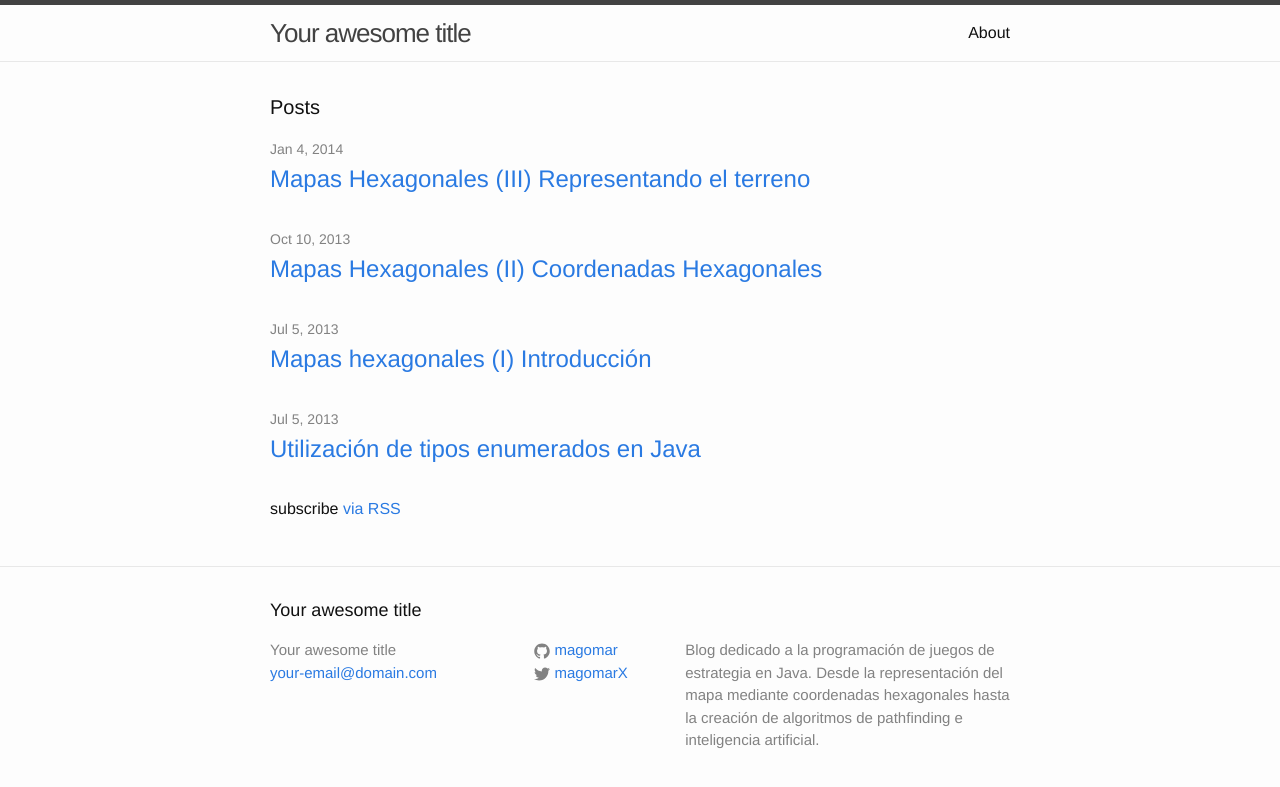
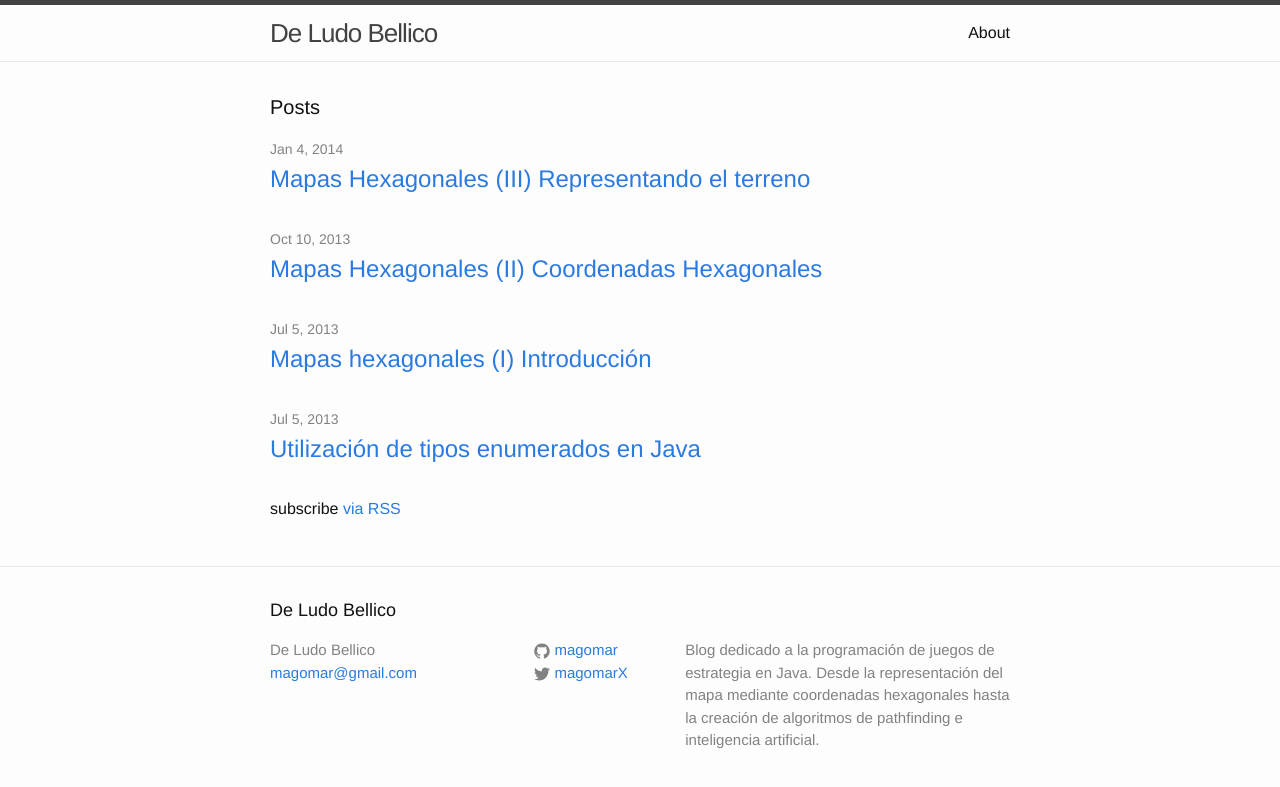
Before and after one commit to magomar/deludobellico, a Jekyll site: the page built from index.html, in a window 1280 px wide. Shown: the top 787 px of the page. Built offline with Jekyll 4.4.1, drawn with Linux system fonts in a browser that asks for light colours.

Commit message:
fixes title and email

```diff
--- a/_config.yml
+++ b/_config.yml
@@ -1,6 +1,6 @@
 # Site settings
-title: Your awesome title
-email: your-email@domain.com
+title: De Ludo Bellico
+email: magomar@gmail.com
 description: > # this means to ignore newlines until "baseurl:"
    Blog dedicado a la programación de juegos de estrategia en Java. Desde la representación del mapa mediante
    coordenadas hexagonales hasta la creación de algoritmos de pathfinding e inteligencia artificial.
```
